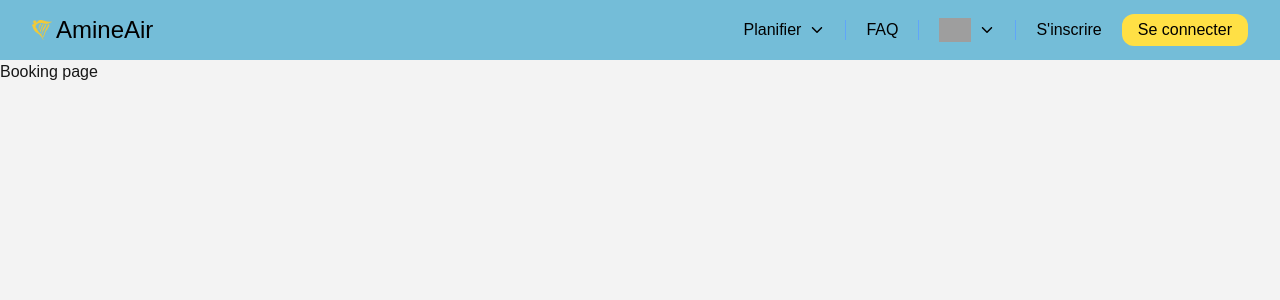
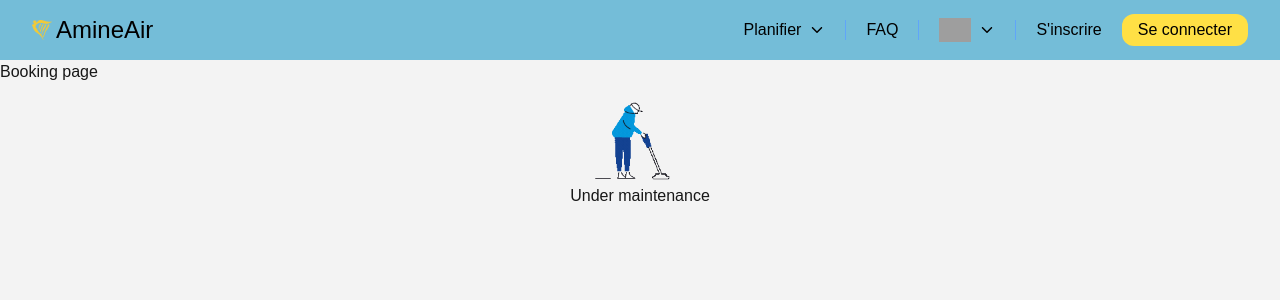
Before and after one commit to AmineNaboulsi/AmineAir, a Next.js app: page /Booking in a window 1280 px wide. Shown: the top 300 px of the page. Built offline with nearby package versions, Linux system fonts and the light colour scheme; grey boxes are pictures that could not be loaded.

Commit message:
feature : Add mark od under maintenent to add pages

```diff
--- a/src/app/Booking/page.tsx
+++ b/src/app/Booking/page.tsx
@@ -1,12 +1,20 @@
 import React from 'react'
 import Header from '../Components/Header';
+import Image from 'next/image'
 
 function page() {
   return (
     <div>
       <Header />
 
-      Booking page</div>
+      Booking page
+
+      <div className="flex flex-col justify-center items-center">
+      <Image width={100} height={100} src="/underM.gif" alt='' />
+      Under maintenance
+    </div>
+
+      </div>
   )
 }
 
--- a/src/app/page.tsx
+++ b/src/app/page.tsx
@@ -1,12 +1,18 @@
 import Header from './Components/header';
 import SearchBar from './Components/searchbar';
 import './globals.css'
+import Image from 'next/image'
+
 export default function Home() {
 
   return (
     <>
     <Header />
     <SearchBar />
+    <div className="flex flex-col justify-center items-center">
+      <Image width={100} height={100} src="/underM.gif" alt='' />
+      Under maintenance
+    </div>
     </>
 
   );
--- a/src/app/searchresults/page.tsx
+++ b/src/app/searchresults/page.tsx
@@ -1,6 +1,7 @@
 import React from 'react'
 import Link from 'next/link'
 import Header from '../Components/Header';
+import Image from 'next/image'
 
 function index() {
   return (
@@ -10,6 +11,11 @@ function index() {
       <ul>
         <li><Link href="/booking">Search booking</Link></li>
       </ul>
+
+      <div className="flex flex-col justify-center items-center">
+      <Image width={100} height={100} src="/underM.gif" alt='' />
+      Under maintenance
+    </div>
     </div>
   )
 }
```
